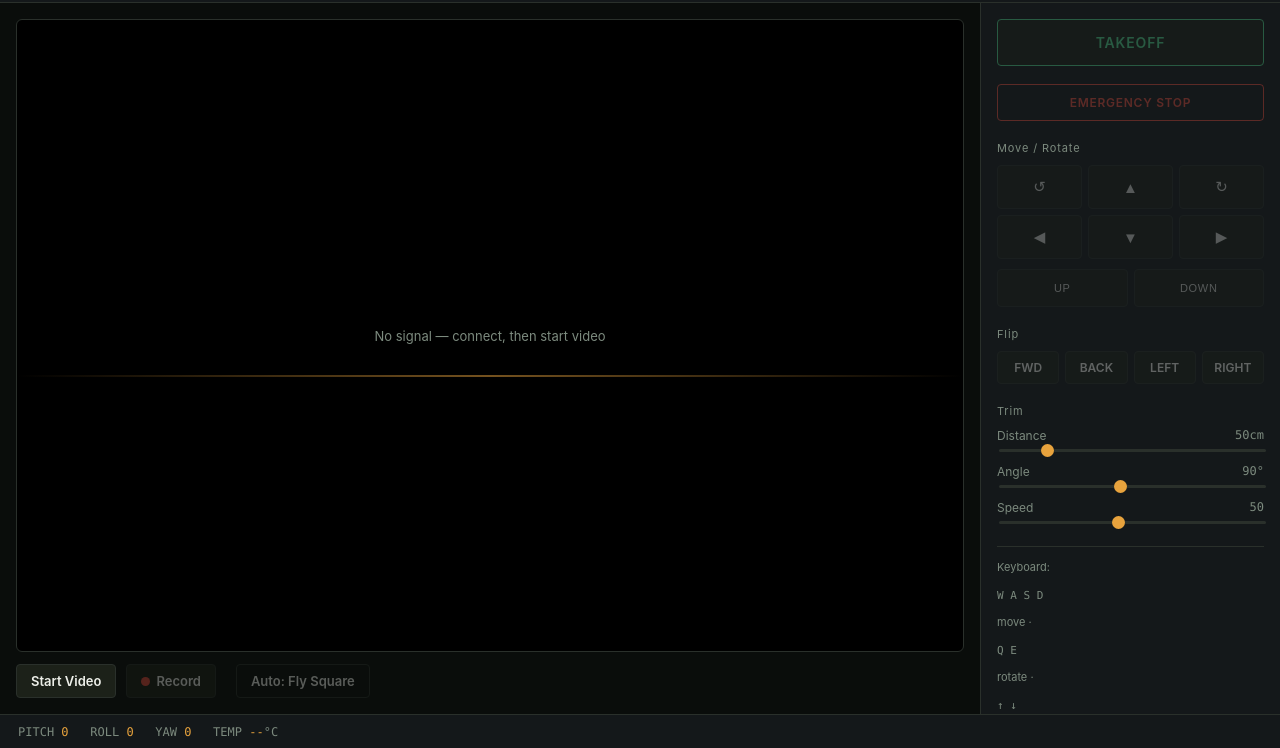
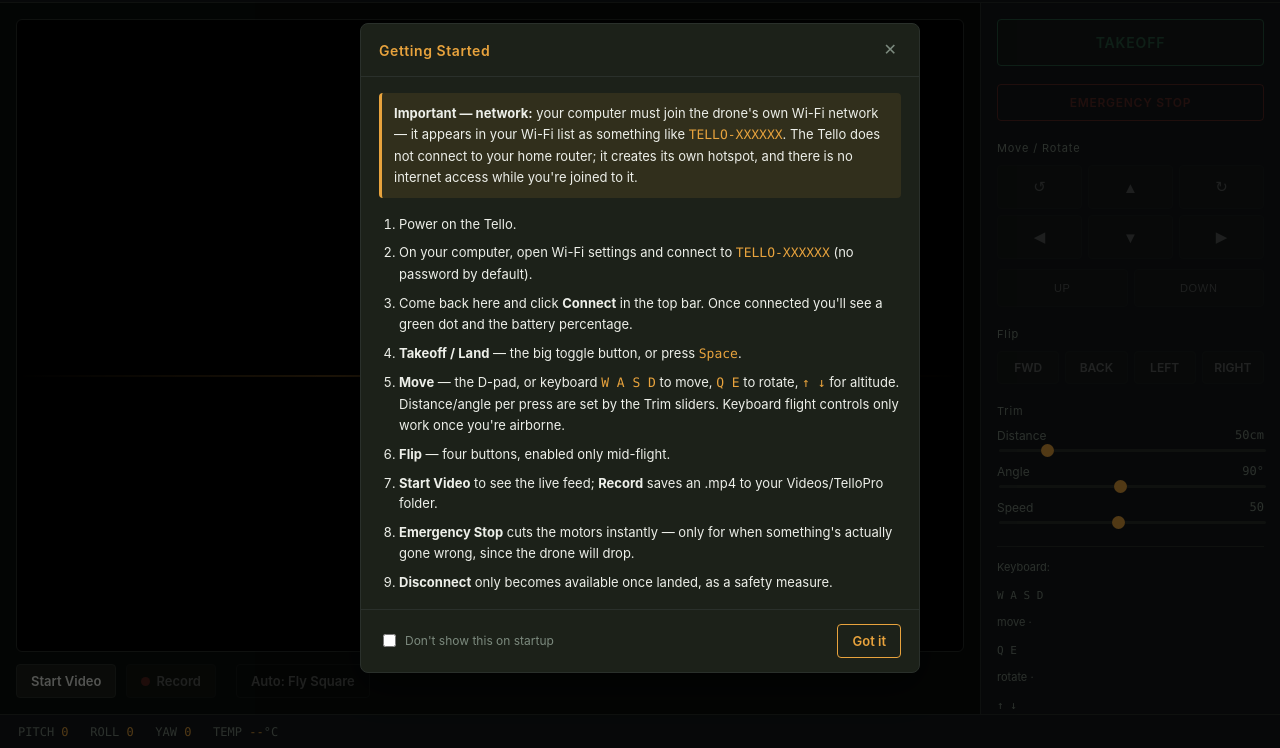
Before and after one commit to mussacharles60/tello-drone-controller, an Electron app: page desktop/renderer/index.html in a window 1280 px wide. Shown: the part 52-800 px from the top of the page. Drawn offline with Linux system fonts and the light colour scheme; no server answers.

Commit message:
feat: add help modal with instructions for connecting and flying the drone

```diff
--- a/desktop/renderer/index.html
+++ b/desktop/renderer/index.html
@@ -20,6 +20,7 @@
       <div class="status-item mono">BAT <b id="bat-val">--</b>%</div>
       <div class="status-item mono">ALT <b id="alt-val">--</b>cm</div>
       <div class="status-item mono">T <b id="time-val">--</b>s</div>
+      <button id="help-btn" class="btn btn-ghost" title="How to connect &amp; fly">? Help</button>
       <button id="connect-btn" class="btn btn-primary">Connect</button>
       <button id="disconnect-btn" class="btn btn-ghost" style="display:none;">Disconnect</button>
     </div>
@@ -113,6 +114,53 @@
     <div class="log" id="log"></div>
   </footer>
 
+  <div id="help-overlay" class="modal-overlay hidden">
+    <div class="modal">
+      <div class="modal-header">
+        <span class="modal-title">Getting Started</span>
+        <button id="help-close" class="modal-close" aria-label="Close">✕</button>
+      </div>
+      <div class="modal-body">
+        <div class="modal-note">
+          <strong>Important — network:</strong> your computer must join the
+          drone's own Wi-Fi network — it appears in your Wi-Fi list as
+          something like <span class="mono">TELLO-XXXXXX</span>. The Tello
+          does not connect to your home router; it creates its own hotspot,
+          and there is no internet access while you're joined to it.
+        </div>
+
+        <ol class="modal-steps">
+          <li>Power on the Tello.</li>
+          <li>On your computer, open Wi-Fi settings and connect to
+            <span class="mono">TELLO-XXXXXX</span> (no password by default).</li>
+          <li>Come back here and click <b>Connect</b> in the top bar. Once
+            connected you'll see a green dot and the battery percentage.</li>
+          <li><b>Takeoff / Land</b> — the big toggle button, or press
+            <span class="mono">Space</span>.</li>
+          <li><b>Move</b> — the D-pad, or keyboard
+            <span class="mono">W A S D</span> to move,
+            <span class="mono">Q E</span> to rotate,
+            <span class="mono">↑ ↓</span> for altitude. Distance/angle per
+            press are set by the Trim sliders. Keyboard flight controls only
+            work once you're airborne.</li>
+          <li><b>Flip</b> — four buttons, enabled only mid-flight.</li>
+          <li><b>Start Video</b> to see the live feed; <b>Record</b> saves an
+            .mp4 to your Videos/TelloPro folder.</li>
+          <li><b>Emergency Stop</b> cuts the motors instantly — only for
+            when something's actually gone wrong, since the drone will drop.</li>
+          <li><b>Disconnect</b> only becomes available once landed, as a
+            safety measure.</li>
+        </ol>
+      </div>
+      <div class="modal-footer">
+        <label class="modal-checkbox">
+          <input type="checkbox" id="help-dont-show" /> Don't show this on startup
+        </label>
+        <button id="help-got-it" class="btn btn-primary">Got it</button>
+      </div>
+    </div>
+  </div>
+
   <script src="renderer.js"></script>
 </body>
 </html>
--- a/desktop/renderer/renderer.js
+++ b/desktop/renderer/renderer.js
@@ -5,6 +5,11 @@
   connLabel: document.getElementById('conn-label'),
   connectBtn: document.getElementById('connect-btn'),
   disconnectBtn: document.getElementById('disconnect-btn'),
+  helpBtn: document.getElementById('help-btn'),
+  helpOverlay: document.getElementById('help-overlay'),
+  helpClose: document.getElementById('help-close'),
+  helpGotIt: document.getElementById('help-got-it'),
+  helpDontShow: document.getElementById('help-dont-show'),
   batVal: document.getElementById('bat-val'),
   altVal: document.getElementById('alt-val'),
   timeVal: document.getElementById('time-val'),
@@ -84,6 +89,36 @@
     logLine(`connect failed: ${err.message}`);
   }
 });
+
+// ---- Help modal ----
+
+const HELP_DISMISS_KEY = 'tello-pro-hide-help';
+
+function openHelp() {
+  els.helpOverlay.classList.remove('hidden');
+}
+function closeHelp() {
+  els.helpOverlay.classList.add('hidden');
+  if (els.helpDontShow.checked) {
+    localStorage.setItem(HELP_DISMISS_KEY, '1');
+  }
+}
+
+els.helpBtn.addEventListener('click', openHelp);
+els.helpClose.addEventListener('click', closeHelp);
+els.helpGotIt.addEventListener('click', closeHelp);
+els.helpOverlay.addEventListener('click', (e) => {
+  if (e.target === els.helpOverlay) closeHelp();
+});
+window.addEventListener('keydown', (e) => {
+  if (e.code === 'Escape' && !els.helpOverlay.classList.contains('hidden')) {
+    closeHelp();
+  }
+});
+
+if (!localStorage.getItem(HELP_DISMISS_KEY)) {
+  openHelp();
+}
 
 // ---- Disconnect ----
 
--- a/desktop/renderer/style.css
+++ b/desktop/renderer/style.css
@@ -306,6 +306,113 @@
   padding-top: 12px;
 }
 
+/* ---- Help modal ---- */
+
+.modal-overlay {
+  position: fixed;
+  inset: 0;
+  background: rgba(0, 0, 0, 0.65);
+  display: flex;
+  align-items: center;
+  justify-content: center;
+  z-index: 100;
+}
+.modal-overlay.hidden { display: none; }
+
+.modal {
+  width: 560px;
+  max-width: calc(100vw - 48px);
+  max-height: calc(100vh - 64px);
+  display: flex;
+  flex-direction: column;
+  background: var(--panel-raised);
+  border: 1px solid var(--hairline);
+  border-radius: 8px;
+  box-shadow: 0 12px 40px rgba(0, 0, 0, 0.5);
+}
+
+.modal-header {
+  display: flex;
+  align-items: center;
+  justify-content: space-between;
+  padding: 14px 18px;
+  border-bottom: 1px solid var(--hairline);
+}
+.modal-title {
+  font-size: 14px;
+  font-weight: 600;
+  letter-spacing: 0.04em;
+  color: var(--amber);
+}
+.modal-close {
+  background: transparent;
+  border: none;
+  color: var(--text-dim);
+  font-size: 16px;
+  cursor: pointer;
+  line-height: 1;
+  padding: 4px;
+}
+.modal-close:hover { color: var(--text-bright); }
+
+.modal-body {
+  padding: 16px 18px;
+  overflow-y: auto;
+  font-size: 13px;
+  line-height: 1.6;
+}
+
+.modal-body::-webkit-scrollbar {
+  width: 10px;
+}
+.modal-body::-webkit-scrollbar-track {
+  background: var(--panel);
+}
+.modal-body::-webkit-scrollbar-thumb {
+  background: var(--hairline);
+  border-radius: 5px;
+  border: 2px solid var(--panel);
+}
+.modal-body::-webkit-scrollbar-thumb:hover {
+  background: var(--amber);
+}
+
+.modal-note {
+  background: rgba(232, 163, 61, 0.1);
+  border-left: 3px solid var(--amber);
+  border-radius: 4px;
+  padding: 10px 12px;
+  margin-bottom: 16px;
+  color: var(--text-bright);
+}
+
+.modal-steps {
+  margin: 0;
+  padding-left: 20px;
+  display: flex;
+  flex-direction: column;
+  gap: 8px;
+}
+.modal-steps li { color: var(--text-bright); }
+.modal-steps .mono { color: var(--amber); }
+.modal-note .mono { color: var(--amber); }
+
+.modal-footer {
+  display: flex;
+  align-items: center;
+  justify-content: space-between;
+  padding: 14px 18px;
+  border-top: 1px solid var(--hairline);
+}
+.modal-checkbox {
+  font-size: 12px;
+  color: var(--text-dim);
+  display: flex;
+  align-items: center;
+  gap: 6px;
+  cursor: pointer;
+}
+
 /* ---- Console / footer ---- */
 
 .console {
```
